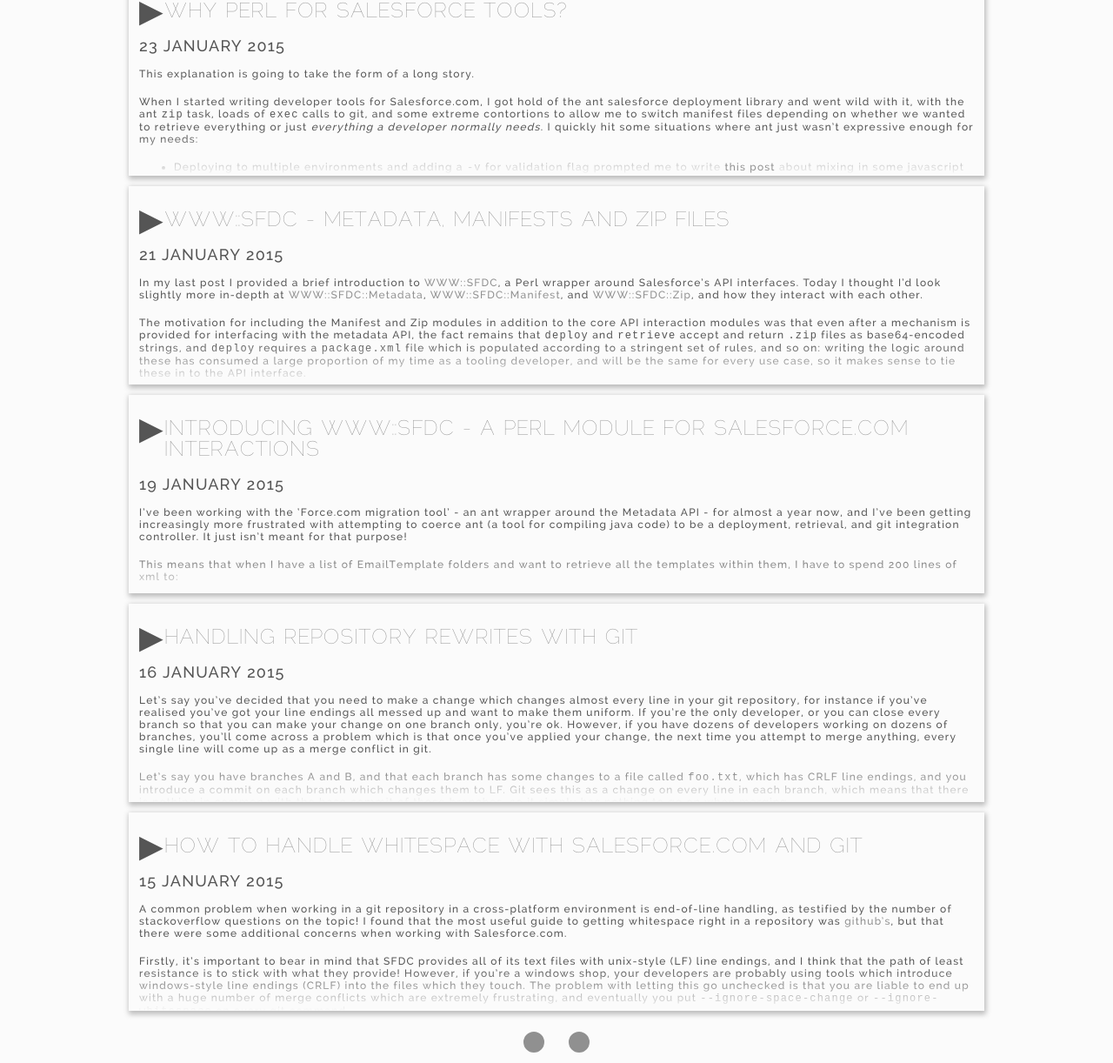
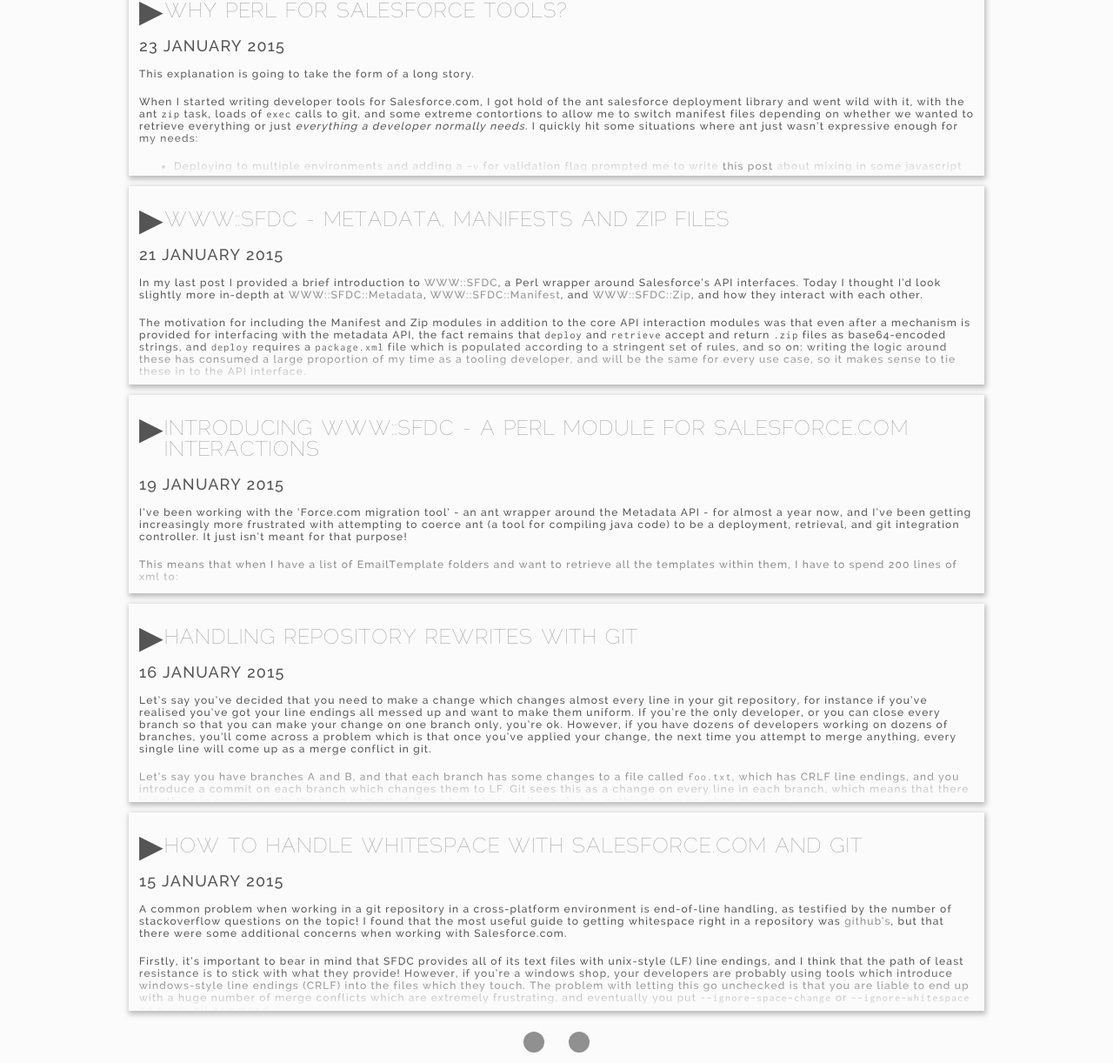
Before and after one commit to alexander-brett/alexander-brett.github.io, a Jekyll site: the page built from index.html, in a window 1280 px wide. Shown: the part 458-1680 px from the top of the page at 87% size. Built offline with Jekyll 4.4.1, drawn with Linux system fonts in a browser that asks for light colours; nearby versions of some CDN libraries; Markdown is read by kramdown in place of the engine named in the settings; the list of posts is cut into pages by our own code.

Commit message:
changed code styling a lot

```diff
--- /dev/null
+++ b/_sass/highlight-darkly.sass
@@ -0,0 +1,47 @@
+// Adapted from
+// Darkly Pygments Theme
+// (c) 2014 Sourcey
+// http://sourcey.com
+
+.highlight
+  background: #343642
+  color: darkgrey
+  .hll
+    background-color: cornsilk
+  .gd
+    color: #2e3436
+    background-color: #0e1416
+  .gr
+    color: #eeeeec
+    background-color: #c00
+  .gi
+    color: #babdb6
+    background-color: #1f2b2d
+  .go
+    color: #2c3032
+    background-color: #2c3032
+  .kt
+    color: #e3e7df
+  .ni
+    color: #888a85
+  .c, .cm, .c1, .cs
+    color: #8D9684
+  .err, .g, .l, .x, .ge, .gp, .gs, .gt, .ld, .nc, .nd, .ne,
+  .nl, .nn, .py, .w, .sb, .sc, .sd, .se, .sh, .si, .sx,
+  .sr, .ss, .bp, .n, .na, .o, .p
+    color: white
+  .gh, .gu, .nf, .nx, .nt
+    color: thistle
+  .k, .m, .nb, .no, .mf, .mh, .mi, .mo, .il, .ow,
+  .kc, .kd, .kn, .kp, .kr
+    color: lightgrey
+  .nv, .vg
+    color: powderblue
+  .vc, .vi, .s, .s1, .s2, .cp
+    color: darkgrey
+  .language-javascript
+    .gh, .gu, .nf, .nx, .nt
+      color: lightgrey
+    .k, .m, .nb, .no, .mf, .mh, .mi, .mo, .il, .ow,
+    .kc, .kd, .kn, .kp, .kr
+      color: thistle
--- a/_sass/highlight-rouge.sass
+++ /dev/null
@@ -1,230 +0,0 @@
-$v1: #ffffcc
-$v2: #408080
-$v3: #FF0000
-$v4: #008000
-$v5: #666666
-$v6: #BC7A00
-$v7: #A00000
-$v8: #000080
-$v9: #00A000
-$v10: #888888
-$v11: #800080
-$v12: #0044DD
-$v13: #B00040
-$v14: #BA2121
-$v15: #7D9029
-$v16: #0000FF
-$v17: #880000
-$v18: #AA22FF
-$v19: #999999
-$v20: #D2413A
-$v21: #A0A000
-$v22: #19177C
-$v23: #bbbbbb
-$v24: #BB6622
-$v25: #BB6688
-
-
-.hll
-  background-color: $v1
-.c
-  // Comment
-  color: $v2
-  font-style: italic
-.err
-  // Error
-  border: 1px solid $v3
-.k
-  // Keyword
-  color: $v4
-  font-weight: bold
-.o
-  // Operator
-  color: $v5
-.cm
-  // Comment.Multiline
-  color: $v2
-  font-style: italic
-.cp
-  // Comment.Preproc
-  color: $v6
-.c1
-  // Comment.Single
-  color: $v2
-  font-style: italic
-.cs
-  // Comment.Special
-  color: $v2
-  font-style: italic
-.gd
-  // Generic.Deleted
-  color: $v7
-.ge
-  // Generic.Emph
-  font-style: italic
-.gr
-  // Generic.Error
-  color: $v3
-.gh
-  // Generic.Heading
-  color: $v8
-  font-weight: bold
-.gi
-  // Generic.Inserted
-  color: $v9
-.go
-  // Generic.Output
-  color: $v10
-.gp
-  // Generic.Prompt
-  color: $v8
-  font-weight: bold
-.gs
-  // Generic.Strong
-  font-weight: bold
-.gu
-  // Generic.Subheading
-  color: $v11
-  font-weight: bold
-.gt
-  // Generic.Traceback
-  color: $v12
-.kc
-  // Keyword.Constant
-  color: $v4
-  font-weight: bold
-.kd
-  // Keyword.Declaration
-  color: $v4
-  font-weight: bold
-.kn
-  // Keyword.Namespace
-  color: $v4
-  font-weight: bold
-.kp
-  // Keyword.Pseudo
-  color: $v4
-.kr
-  // Keyword.Reserved
-  color: $v4
-  font-weight: bold
-.kt
-  // Keyword.Type
-  color: $v13
-.m
-  // Literal.Number
-  color: $v5
-.s
-  // Literal.String
-  color: $v14
-.na
-  // Name.Attribute
-  color: $v15
-.nb
-  // Name.Builtin
-  color: $v4
-.nc
-  // Name.Class
-  color: $v16
-  font-weight: bold
-.no
-  // Name.Constant
-  color: $v17
-.nd
-  // Name.Decorator
-  color: $v18
-.ni
-  // Name.Entity
-  color: $v19
-  font-weight: bold
-.ne
-  // Name.Exception
-  color: $v20
-  font-weight: bold
-.nf
-  // Name.Function
-  color: $v16
-.nl
-  // Name.Label
-  color: $v21
-.nn
-  // Name.Namespace
-  color: $v16
-  //font-weight: bold
-.nt
-  // Name.Tag
-  color: $v4
-  font-weight: bold
-.nv
-  // Name.Variable
-  color: $v22
-.ow
-  // Operator.Word
-  color: $v18
-  font-weight: bold
-.w
-  // Text.Whitespace
-  color: $v23
-.mf
-  // Literal.Number.Float
-  color: $v5
-.mh
-  // Literal.Number.Hex
-  color: $v5
-.mi
-  // Literal.Number.Integer
-  color: $v5
-.mo
-  // Literal.Number.Oct
-  color: $v5
-.sb
-  // Literal.String.Backtick
-  color: $v14
-.sc
-  // Literal.String.Char
-  color: $v14
-.sd
-  // Literal.String.Doc
-  color: $v14
-  font-style: italic
-.s2
-  // Literal.String.Double
-  color: $v14
-.se
-  // Literal.String.Escape
-  color: $v24
-  font-weight: bold
-.sh
-  // Literal.String.Heredoc
-  color: $v14
-.si
-  // Literal.String.Interpol
-  color: $v25
-  font-weight: bold
-.sx
-  // Literal.String.Other
-  color: $v4
-.sr
-  // Literal.String.Regex
-  color: $v25
-.s1
-  // Literal.String.Single
-  color: $v14
-.ss
-  // Literal.String.Symbol
-  color: $v22
-.bp
-  // Name.Builtin.Pseudo
-  color: $v4
-.vc
-  // Name.Variable.Class
-  color: $v22
-.vg
-  // Name.Variable.Global
-  color: $v22
-.vi
-  // Name.Variable.Instance
-  color: $v22
-.il
-  // Literal.Number.Integer.Long
-  color: $v5
--- a/_sass/main.sass
+++ b/_sass/main.sass
@@ -59,6 +59,11 @@ $dgrey: #202020
   @include shadow()
   width: 90%
   margin: auto
+  white-space: pre
+  -moz-border-radius: 1em
+  -webkit-border-radius: 1em
+  border-radius: 1em
+  padding: 2em
   pre
     @include Xscrollbar()
 
@@ -74,8 +79,8 @@ $dgrey: #202020
     color: $mgrey
     &:hover, &.activeLink
       color: $dgrey
-  pre
-    background-color: white
+  //pre
+  //  background-color: white
 
 
 .dark
@@ -119,6 +124,9 @@ h2
 h3
   font-family: RalewayBold
   font-weight: Normal
+
+code
+  font-family: Inconsolata, monospace
 
 a
   text-decoration: none
--- a/_sass/raleway.scss
+++ b/_sass/raleway.scss
@@ -1,111 +1,19 @@
-/* Generated by Font Squirrel (http://www.fontsquirrel.com) on June 1, 2013 10:26:26 AM America/New_York */
-
-
-
 @font-face {
     font-family: 'RalewayThin';
-    src: url('raleway_thin-webfont.eot');
-    src: url('raleway_thin-webfont.eot?#iefix') format('embedded-opentype'),
-         url('raleway_thin-webfont.woff') format('woff'),
-         url('raleway_thin-webfont.ttf') format('truetype'),
-         url('raleway_thin-webfont.svg#RalewayThin') format('svg');
-    font-weight: normal;
-    font-style: normal;
-
-}
-
-@font-face {
-    font-family: 'RalewayExtraLight';
-    src: url('Raleway-ExtraLight-webfont.eot');
-    src: url('Raleway-ExtraLight-webfont.eot?#iefix') format('embedded-opentype'),
-         url('Raleway-ExtraLight-webfont.woff') format('woff'),
-         url('Raleway-ExtraLight-webfont.ttf') format('truetype'),
-         url('Raleway-ExtraLight-webfont.svg#RalewayExtraLight') format('svg');
-    font-weight: normal;
-    font-style: normal;
-
-}
-
-@font-face {
-    font-family: 'RalewayLight';
-    src: url('Raleway-Light-webfont.eot');
-    src: url('Raleway-Light-webfont.eot?#iefix') format('embedded-opentype'),
-         url('Raleway-Light-webfont.woff') format('woff'),
-         url('Raleway-Light-webfont.ttf') format('truetype'),
-         url('Raleway-Light-webfont.svg#RalewayLight') format('svg');
-    font-weight: normal;
-    font-style: normal;
-
-}
-
-@font-face {
-    font-family: 'RalewayRegular';
-    src: url('Raleway-Regular-webfont.eot');
-    src: url('Raleway-Regular-webfont.eot?#iefix') format('embedded-opentype'),
-         url('Raleway-Regular-webfont.woff') format('woff'),
-         url('Raleway-Regular-webfont.ttf') format('truetype'),
-         url('Raleway-Regular-webfont.svg#RalewayRegular') format('svg');
-    font-weight: normal;
-    font-style: normal;
-
+    src: url('raleway_thin-webfont.woff') format('woff');
 }
 
 @font-face {
     font-family: 'RalewayMedium';
-    src: url('Raleway-Medium-webfont.eot');
-    src: url('Raleway-Medium-webfont.eot?#iefix') format('embedded-opentype'),
-         url('Raleway-Medium-webfont.woff') format('woff'),
-         url('Raleway-Medium-webfont.ttf') format('truetype'),
-         url('Raleway-Medium-webfont.svg#RalewayMedium') format('svg');
-    font-weight: normal;
-    font-style: normal;
-
-}
-
-@font-face {
-    font-family: 'RalewaySemiBold';
-    src: url('Raleway-SemiBold-webfont.eot');
-    src: url('Raleway-SemiBold-webfont.eot?#iefix') format('embedded-opentype'),
-         url('Raleway-SemiBold-webfont.woff') format('woff'),
-         url('Raleway-SemiBold-webfont.ttf') format('truetype'),
-         url('Raleway-SemiBold-webfont.svg#RalewaySemiBold') format('svg');
-    font-weight: normal;
-    font-style: normal;
-
+    src: url('Raleway-Medium-webfont.woff') format('woff');
 }
 
 @font-face {
     font-family: 'RalewayBold';
-    src: url('Raleway-Bold-webfont.eot');
-    src: url('Raleway-Bold-webfont.eot?#iefix') format('embedded-opentype'),
-         url('Raleway-Bold-webfont.woff') format('woff'),
-         url('Raleway-Bold-webfont.ttf') format('truetype'),
-         url('Raleway-Bold-webfont.svg#RalewayBold') format('svg');
-    font-weight: normal;
-    font-style: normal;
-
+    src: url('Raleway-Bold-webfont.woff') format('woff');
 }
 
 @font-face {
-    font-family: 'RalewayExtraBold';
-    src: url('Raleway-ExtraBold-webfont.eot');
-    src: url('Raleway-ExtraBold-webfont.eot?#iefix') format('embedded-opentype'),
-         url('Raleway-ExtraBold-webfont.woff') format('woff'),
-         url('Raleway-ExtraBold-webfont.ttf') format('truetype'),
-         url('Raleway-ExtraBold-webfont.svg#RalewayExtraBold') format('svg');
-    font-weight: normal;
-    font-style: normal;
-
+    font-family: 'Inconsolata';
+    src: url('Inconsolata.otf') format('opentype');
 }
-
-@font-face {
-    font-family: 'RalewayHeavy';
-    src: url('Raleway-Heavy-webfont.eot');
-    src: url('Raleway-Heavy-webfont.eot?#iefix') format('embedded-opentype'),
-         url('Raleway-Heavy-webfont.woff') format('woff'),
-         url('Raleway-Heavy-webfont.ttf') format('truetype'),
-         url('Raleway-Heavy-webfont.svg#RalewayHeavy') format('svg');
-    font-weight: normal;
-    font-style: normal;
-
-}
--- a/styles/style.sass
+++ b/styles/style.sass
@@ -4,4 +4,4 @@ title: style.css
 
 @import raleway.scss
 @import main.sass
-@import highlight-rouge.sass
+@import highlight-darkly.sass
```
Also changed, not shown: styles/Inconsolata.otf (added).
